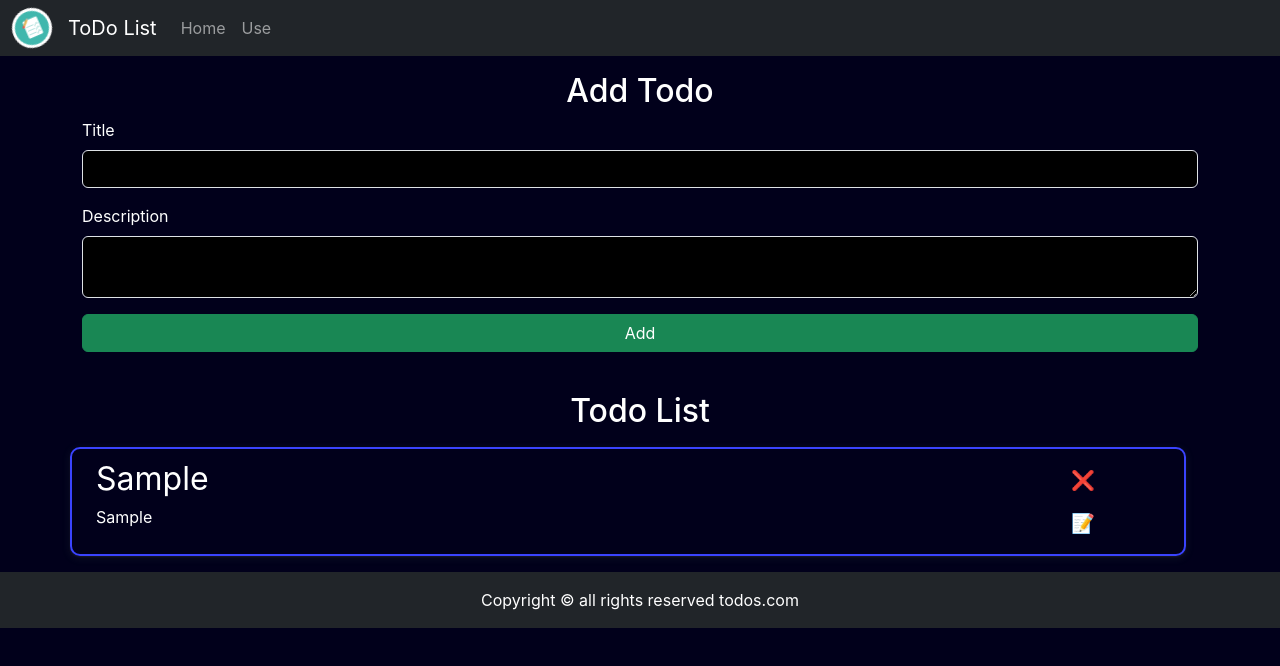
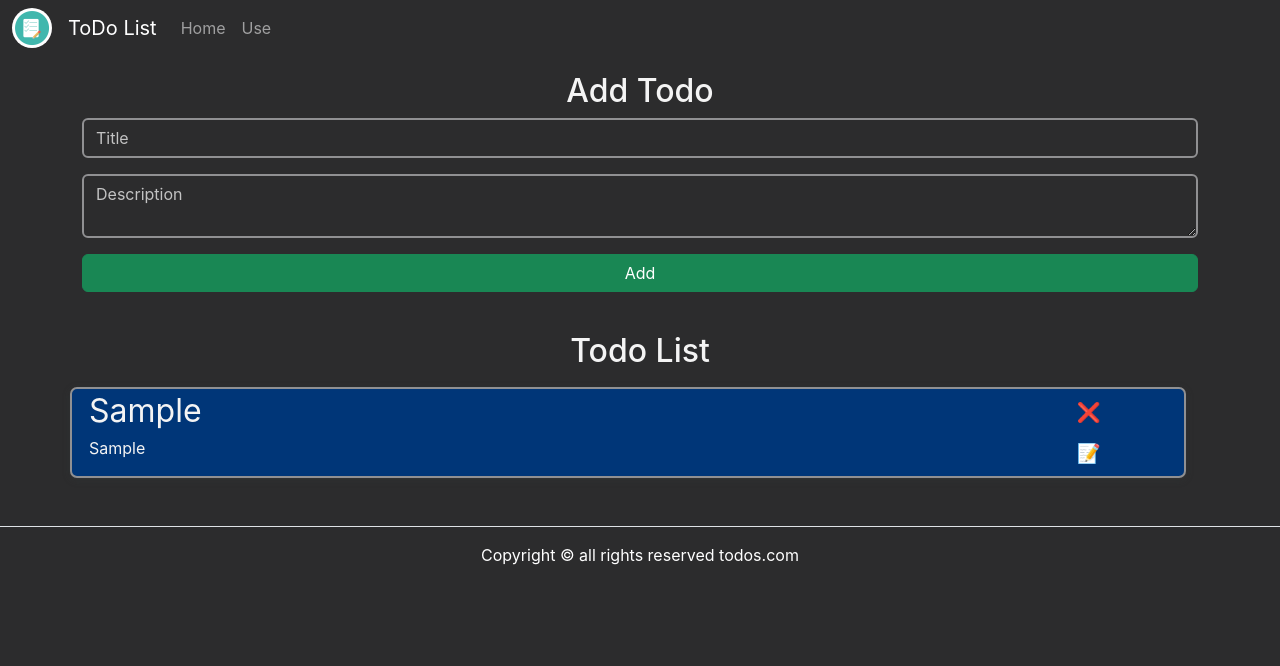
Before and after one commit to mrtayyabriaz/todo-list-ReactJS, a React (Vite) app: page / in a window 1280 px wide. Both pictures are taken after typing "Sample", "Sample" into the empty fields and a click on the button "Add". Shown: the top 666 px of the page. Built offline with nearby package versions, Linux system fonts and the light colour scheme.

Commit message:
UI update

```diff
--- a/src/MyCompanents/AddToDo.jsx
+++ b/src/MyCompanents/AddToDo.jsx
@@ -2,7 +2,7 @@ import React, { useState } from 'react'
 import useTodo from '../context/TodoContext';
 
 export default function AddToDo() {
-  const {addTodo} = useTodo();
+  const { addTodo } = useTodo();
 
   const [Title, setTitle] = useState("");
   const [Desc, setDesc] = useState("");
@@ -22,12 +22,22 @@ export default function AddToDo() {
       <h2 className="text-center w-100">Add Todo</h2>
       <form onSubmit={submit}>
         <div className="mb-3">
-          <label htmlFor="ToDoTitle" className="form-label">Title</label>
-          <input type="text" value={Title} onChange={(e) => setTitle(e.target.value)} className="form-control" id="ToDoTitle" aria-describedby="emailHelp" />
+          {/* <label htmlFor="ToDoTitle" className="form-label">Title</label> */}
+          <input type="text"
+            value={Title}
+            onChange={(e) => setTitle(e.target.value)}
+            className="form-control"
+            placeholder="Title"
+            id="ToDoTitle" aria-describedby="emailHelp" />
         </div>
         <div className="mb-3">
-          <label htmlFor="ToDoDesc" className="form-label">Description</label>
-          <textarea type="text" value={Desc} onChange={(e) => setDesc(e.target.value)} className="form-control" id="ToDoDesc" />
+          {/* <label htmlFor="ToDoDesc" className="form-label">Description</label> */}
+          <textarea
+            type="text"
+            value={Desc}
+            onChange={(e) => setDesc(e.target.value)}
+            placeholder="Description"
+            className="form-control" id="ToDoDesc" />
         </div>
         <button type="submit" className="btn btn-success w-100">Add</button>
       </form>
--- a/src/MyCompanents/Footer.jsx
+++ b/src/MyCompanents/Footer.jsx
@@ -7,7 +7,7 @@ export default function Footer() {
     width: "100vw !important",
   }
   return (
-    <footer className='text-white bg-dark py-3' style={FooterStyle}>
+    <footer className='mt-5 border-top text-white py-3' style={FooterStyle}>
       <div className="container-fluid w-100 text-center">
       Copyright &copy; all rights reserved todos.com
       </div>
--- a/src/MyCompanents/Header.jsx
+++ b/src/MyCompanents/Header.jsx
@@ -4,7 +4,7 @@ import { Link} from "react-router-dom";
 
 export default function Header(props) {
   return (
-    <nav className="navbar navbar-dark bg-dark navbar-expand-sm">
+    <nav className="navbar text-white navbar-dark navbar-expand-sm">
     <div className="container-fluid">
     <img src={logo} className="App-logo" alt="logo" />
       <Link className="navbar-brand ms-3" to="/">{props.title}</Link>
--- a/src/MyCompanents/Ttodoitem.jsx
+++ b/src/MyCompanents/Ttodoitem.jsx
@@ -16,14 +16,14 @@ export default function todoitem({ todo }) {
         <div className='col-10'>
           <h2>
             <input type="text"
-              className='editinput'
+              className={`editinput ${editAble ? 'inputeditable' : ''}`}
               value={newTodo.title}
               onChange={(e) => { setnewTodo({ ...newTodo, title: e.target.value }) }}
               readOnly={!editAble}
             />
           </h2>
           <h6><input type="text"
-            className='editinput'
+            className={`editinput ${editAble ? 'inputeditable' : ''}`}
             value={newTodo.desc}
             onChange={(e) => { setnewTodo({ ...newTodo , desc: e.target.value}) }}
             readOnly={!editAble}
@@ -33,7 +33,7 @@ export default function todoitem({ todo }) {
           <button className="btn btn-delete"
             onClick={() => { OnDelete(todo.tno) }}
           >❌</button>
-          <button className="btn btn-delete"
+          <button className='btn btn-delete'
             onClick={() => {
               if (editAble) {
                 seteditAble(false);
--- a/src/MyCompanents/Use.jsx
+++ b/src/MyCompanents/Use.jsx
@@ -1,11 +1,11 @@
 import React from "react";
-import "../style/about.min.css";
+import "../style/use.min.css";
 
 export default function Use() {
   return (
     <>
       {/* <h1 className="heading">Use</h1> */}
-      <div className="markdown-body">
+      <div className="use-body">
 
         <h1 id="to-do-list-app" className="mt-2">To-Do List App Usge</h1>
         <h2 id="overview">Overview</h2>
--- a/src/style/App.css
+++ b/src/style/App.css
@@ -1,10 +1,12 @@
-:root{
-  --primary:#282c34;
-  --background:rgb(1, 0, 27);
+:root {
+  --primary: #3e4349;
+  --background: rgb(44, 44, 45);
+  --text: rgb(244, 244, 244);
+  --inComplete: rgb(0, 54, 120);
 }
-body{
+body {
   background-color: var(--background);
-  color:white;
+  color: var(--text);
 }
 
 .App {
@@ -21,70 +23,81 @@ body{
   -ms-border-radius: 100%;
   -o-border-radius: 100%;
 }
-.form-control{
-  background-color: black;
-  color: white;
+.navbar-toggler,
+.navbar-toggler:focus,
+.navbar-toggler:focus-visible
+{
+  outline: 0 !important;
+  box-shadow:0 0 !important;
+  border: 0;
 }
-.form-control:focus{
-  background-color: black;
-  color: white;
+.form-control {
+  background-color: var(--background);
+  color: var(--text);
+  border: 2px solid rgb(144, 144, 146);
 }
-@media (prefers-reduced-motion: no-preference) {
+.form-control:focus {
+  background-color: var(--background);
+  color: var(--text);
+}
+.form-control::placeholder {
+  color: rgb(195, 195, 195);
+}
+
+/* @media (prefers-reduced-motion: no-preference) {
   .App-logo {
     animation: App-logo-spin infinite 20s linear;
     -webkit-animation: App-logo-spin infinite 20s linear;
-}
-}
+  }
+} */
 
-.App-header {
-  background-color: var(--primary);
-  min-height: 100vh;
-  display: flex;
-  flex-direction: column;
-  align-items: center;
-  justify-content: center;
-  font-size: calc(10px + 2vmin);
-  color: white;
-}
-
-.App-link {
-  color: #61dafb;
-}
-
-@keyframes App-logo-spin {
+/* @keyframes App-logo-spin {
   from {
     transform: rotate(0deg);
     -webkit-transform: rotate(0deg);
     -moz-transform: rotate(0deg);
     -ms-transform: rotate(0deg);
     -o-transform: rotate(0deg);
-}
+  }
   to {
     transform: rotate(360deg);
     -webkit-transform: rotate(360deg);
     -moz-transform: rotate(360deg);
     -ms-transform: rotate(360deg);
     -o-transform: rotate(360deg);
-}
+  }
+} */
+
+.todo-item {
+  padding: 3px;
+  border-radius: 7px;
+  box-shadow: 0 1px 2px 0 rgba(60, 64, 67, 0.3),    0 2px 6px 2px rgba(60, 64, 67, 0.15) !important;
+  border: 2px solid rgb(144, 144, 146);
+  background-color: var(--inComplete);
+  -webkit-border-radius: 7px;
+  -moz-border-radius: 7px;
+  -ms-border-radius: 7px;
+  -o-border-radius: 7px;
 }
 
-.todo-item{
-  padding: 10px;
-  border-radius: 10px;
-  box-shadow: 0 1px 2px 0 rgba(60,64,67,.3),0 2px 6px 2px rgba(60,64,67,.15)!important;
-  border: 2px solid rgb(58, 67, 254);
+.btn-delete {
+  font-size: larger;
+  padding: 5px 2px;
 }
-
-.btn-delete{
-  font-weight: 600;
-  font-size: larger;
+.editinput {
+  /* background: var(--background); */
+  background-color: var(--inComplete);
+  width: 100%;
+  border: 0;
+  color: var(--text);
+  outline: none;
+  padding-top: 0;
 }
-.editinput{
-  background: var(--background);
-  border: 0;
-  color: white;
-  outline: none;
+.inputeditable{
+  /* text-decoration: underline; */
+  box-shadow: -2px 4px 0 -3px var(--text) !important;
+  border: 0px;
 }
-code{
-  color: white;
+code {
+  color: var(--text);
 }
--- a/src/style/about.min.css
+++ /dev/null
@@ -1 +0,0 @@
-:root{--primary:#282c34;--background:rgb(1, 0, 27)}.markdown-body{color-scheme:dark;-ms-text-size-adjust:100%;-webkit-text-size-adjust:100%;margin:0;color:#e6edf3;background-color:var(--background);font-family:-apple-system,BlinkMacSystemFont,"Segoe UI","Noto Sans",Helvetica,Arial,sans-serif,"Apple Color Emoji","Segoe UI Emoji";font-size:16px;line-height:1.5;word-wrap:break-word}.markdown-body h1{margin-left:1rem;box-shadow:0px 3px rgba(255,255,255,.735);width:max-content}.markdown-body h2{margin-left:2rem;box-shadow:0px 2px rgba(255,255,255,.561);width:max-content}.markdown-body h3{margin-left:3rem}.markdown-body p{margin-left:4rem}.markdown-body p b{background:rgba(219,219,219,.2392156863);padding:2px;border-radius:3px;-webkit-border-radius:3px;-moz-border-radius:3px;-ms-border-radius:3px;-o-border-radius:3px}.markdown-body code{padding:.2em .4em;margin:0;font-size:85%;white-space:break-spaces;background-color:rgba(110,118,129,.4);border-radius:6px}/*# sourceMappingURL=about.min.css.map */
--- /dev/null
+++ b/src/style/use.min.css
@@ -0,0 +1 @@
+:root{--background:rgb(44, 44, 45)}.use-body{color-scheme:dark;-ms-text-size-adjust:100%;-webkit-text-size-adjust:100%;margin:0;color:#e6edf3;background-color:var(--background);font-family:-apple-system,BlinkMacSystemFont,"Segoe UI","Noto Sans",Helvetica,Arial,sans-serif,"Apple Color Emoji","Segoe UI Emoji";font-size:16px;line-height:1.5;word-wrap:break-word}.use-body h1{margin-left:1rem;box-shadow:0px 3px rgba(255,255,255,.735);width:max-content}.use-body h2{margin-left:2rem;box-shadow:0px 2px rgba(255,255,255,.561);width:max-content}.use-body h3{margin-left:3rem}.use-body p{margin-left:4rem}.use-body p b{background:rgba(219,219,219,.2392156863);padding:2px;border-radius:3px;-webkit-border-radius:3px;-moz-border-radius:3px;-ms-border-radius:3px;-o-border-radius:3px}.use-body code{padding:.2em .4em;margin:0;font-size:85%;white-space:break-spaces;background-color:rgba(110,118,129,.4);border-radius:6px}/*# sourceMappingURL=use.min.css.map */
--- a/src/style/about.scss
+++ b/src/style/use.scss
@@ -1,13 +1,13 @@
 :root{
-  --primary:#282c34;
-  --background:rgb(1, 0, 27);
-}.markdown-body {
+  --background:rgb(44, 44, 45);
+}
+.use-body {
   color-scheme: dark;
   -ms-text-size-adjust: 100%;
   -webkit-text-size-adjust: 100%;
   margin: 0;
   color: #e6edf3;
-  background-color:var(--background);
+  background-color: var(--background);
   font-family: -apple-system, BlinkMacSystemFont, "Segoe UI", "Noto Sans", Helvetica, Arial, sans-serif, "Apple Color Emoji", "Segoe UI Emoji";
   font-size: 16px;
   line-height: 1.5;
@@ -24,6 +24,7 @@
     box-shadow: 0px 2px rgba(255, 255, 255, 0.561);
     width: max-content;
   }
+
   h3 {
     margin-left: 3rem;
     // box-shadow: 0px 1px rgba(255, 255, 255, 0.32);
@@ -32,6 +33,7 @@
 
   p {
     margin-left: 4rem;
+
     b {
       background: #dbdbdb3d;
       padding: 2px;
```
Also changed, not shown: 2 other files (tests, documents, lock files or other folders).
